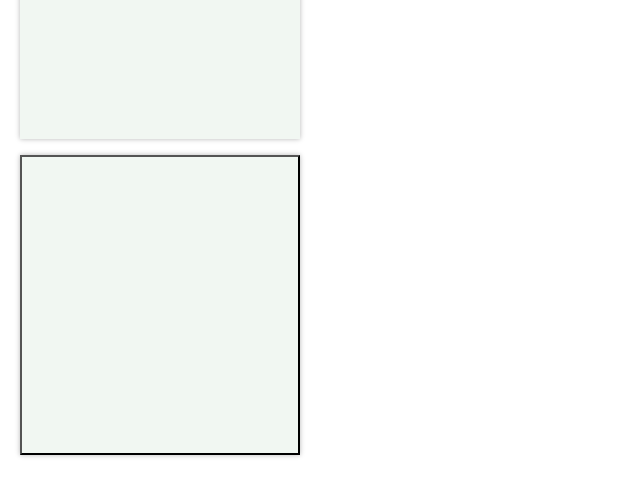
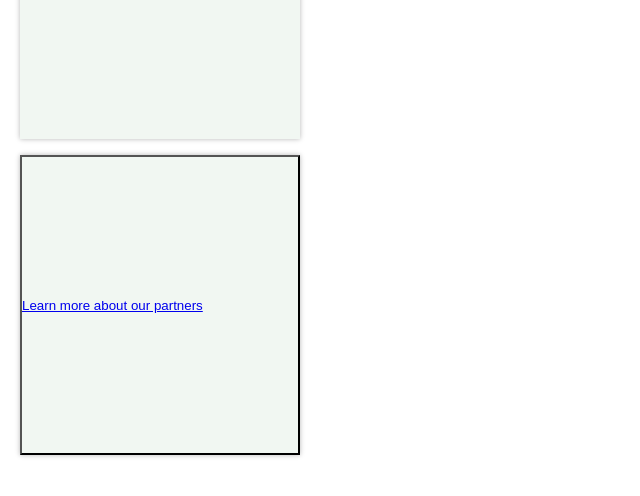
Before and after one commit to annaszalkiewicz/eaglegolfgroup, a React (Create React App) app: page / in a window 1280 px wide. Shown: the part 7755-8251 px from the top of the page, without its empty margins (0-640 px from the left). Built offline with nearby package versions, Linux system fonts and the light colour scheme.

Commit message:
Add partners button

```diff
--- a/src/js/Home.js
+++ b/src/js/Home.js
@@ -165,7 +165,9 @@ class Home extends Component {
                 <img src={Play} alt="International Design Group" />
               </a>
             </div>
-            <button className="grid-item partners-item-4" />
+            <button className="grid-item partners-item-4 partners-button">
+             <a href="#">Learn more about our partners</a>
+            </button>
           </div>
         </main>
         <Footer />
```
